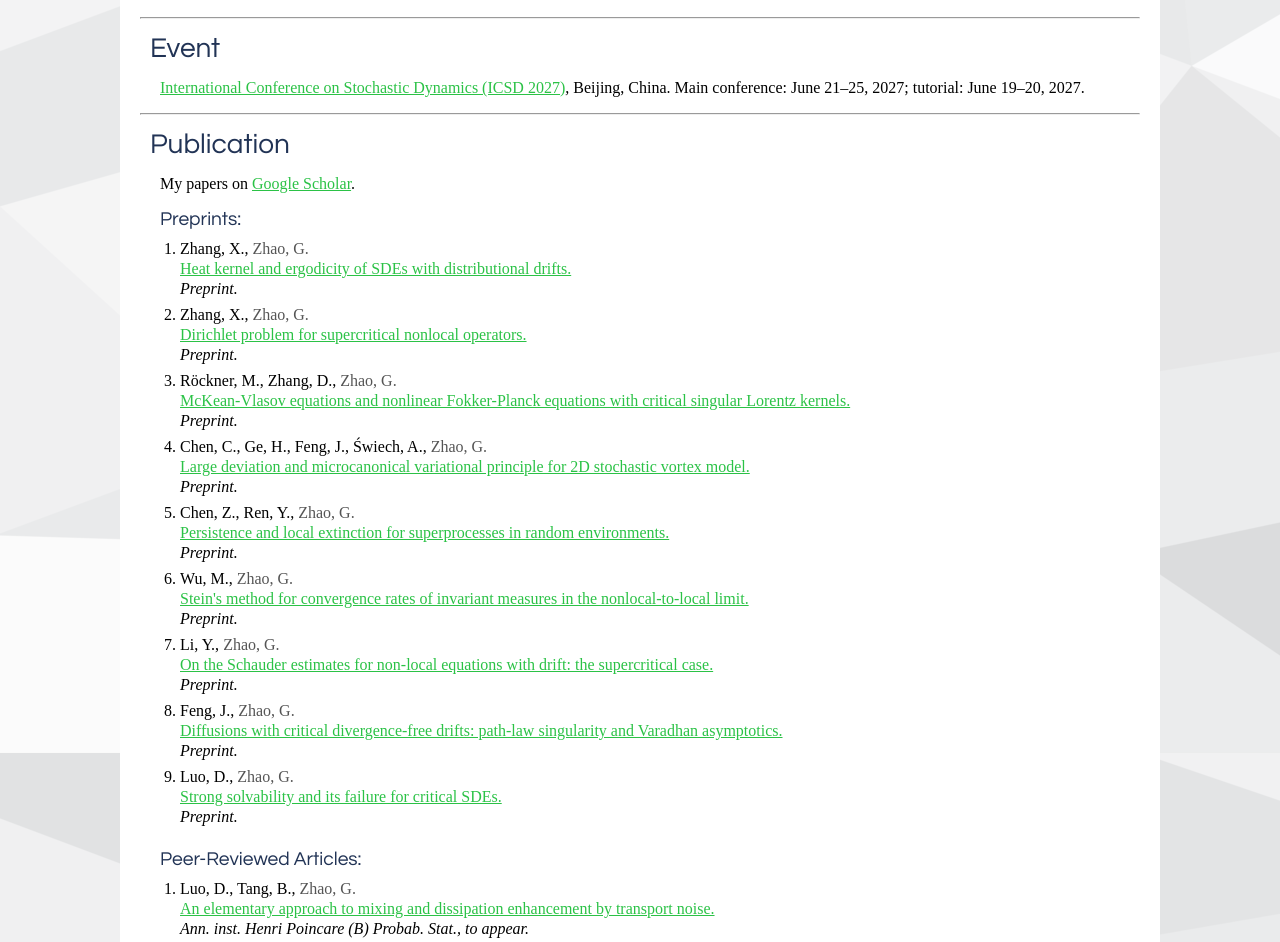
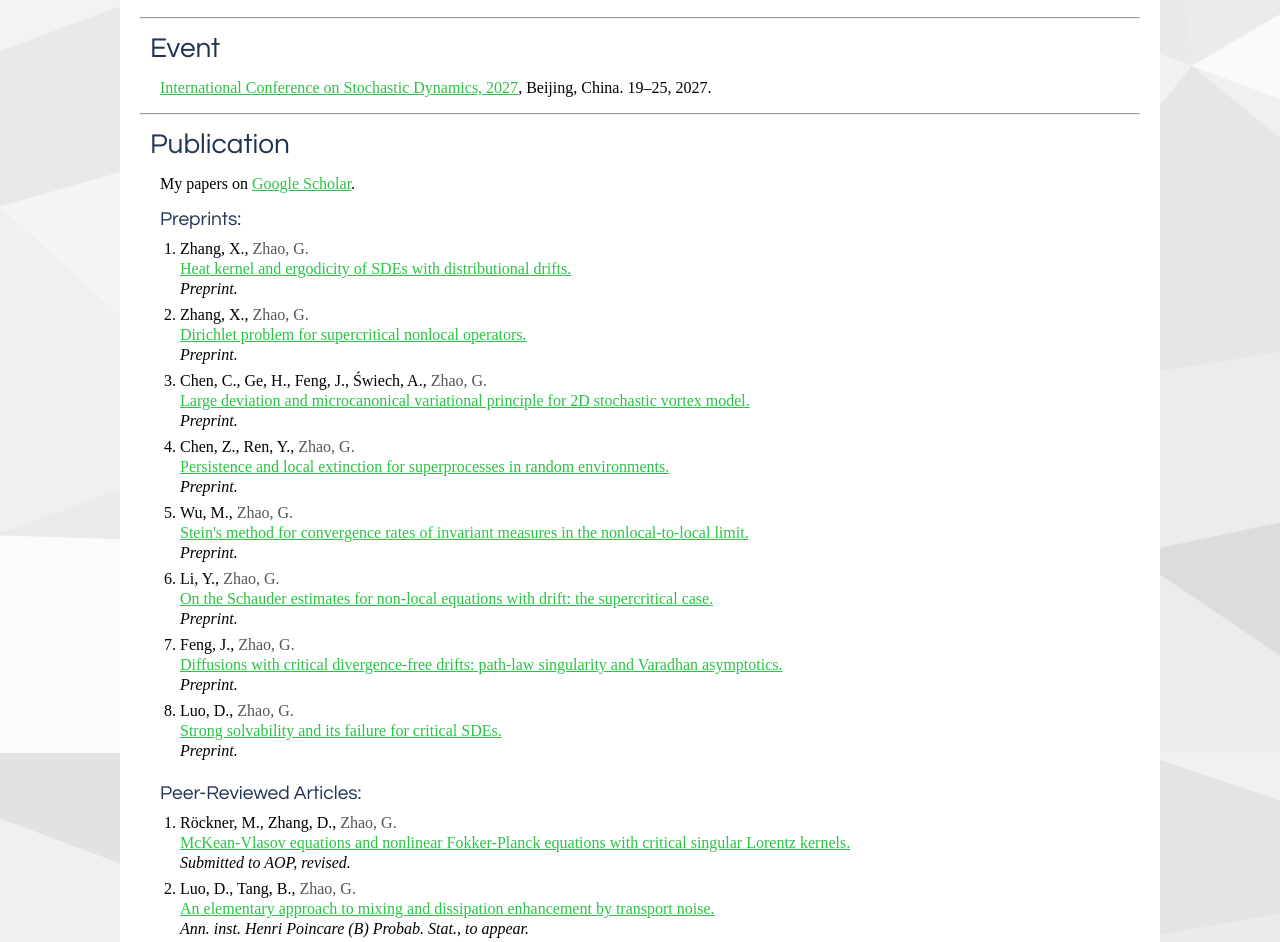
Before and after one commit to zhaoguohuan/zhaoguohuan.github.io, a plain HTML site: page index.html in a window 1280 px wide. Shown: the part 447-1389 px from the top of the page. Drawn offline with nearby package versions, Linux system fonts and the light colour scheme.

Commit message:
add AOP paper

```diff
--- a/index.html
+++ b/index.html
@@ -77,7 +77,7 @@
     <div class="content">
       <div class="title">Event</div>
       <a class="anchor" id="event" name="event"></a>
-      <p style="margin-left: 20px"><a class="link" href="https://icsd-2027.github.io/">International Conference on Stochastic Dynamics (ICSD 2027)</a>, Beijing, China. Main conference: June 21–25, 2027; tutorial: June 19–20, 2027.</p>
+      <p style="margin-left: 20px"><a class="link" href="https://icsd-2027.github.io/">International Conference on Stochastic Dynamics, 2027</a>, Beijing, China. 19–25, 2027.</p>
     </div>
 
     <hr>
@@ -103,11 +103,6 @@
 			    <a class="link" href="https://arxiv.org/abs/1809.05712" target="_blank">Dirichlet problem for supercritical nonlocal operators.</a><br>
 	  <i>Preprint.</i><br>
           </li>
-
-            <li>Röckner, M., Zhang, D., <span class="emph"> Zhao, G.</span><br>
-          <a class="link" href="https://arxiv.org/abs/2505.13802" target="_blank">McKean-Vlasov equations and nonlinear Fokker-Planck equations with critical singular Lorentz kernels.</a><br>
-          <i>Preprint.</i><br>
-            </li>
 
             <li>Chen, C., Ge, H., Feng, J.,  Świech, A., <span class="emph"> Zhao, G.</span><br>
           <a class="link" href="" target="_blank">Large deviation and microcanonical variational principle for 2D stochastic vortex model.</a><br>
@@ -145,6 +140,11 @@
       <div class="subtitle">Peer-Reviewed Articles:</div>
 
         <ol>
+
+        <li>Röckner, M., Zhang, D., <span class="emph"> Zhao, G.</span><br>
+           <a class="link" href="https://arxiv.org/abs/2505.13802" target="_blank">McKean-Vlasov equations and nonlinear Fokker-Planck equations with critical singular Lorentz kernels.</a><br>
+          <i>Submitted to AOP, revised.</i><br>
+            </li>
 
         <li>Luo, D., Tang, B., <span class="emph"> Zhao, G.</span><br>
             <a class="link" href="https://arxiv.org/abs/2402.07484" target="_blank">An elementary approach to mixing and dissipation enhancement by transport noise.</a><br>
```
